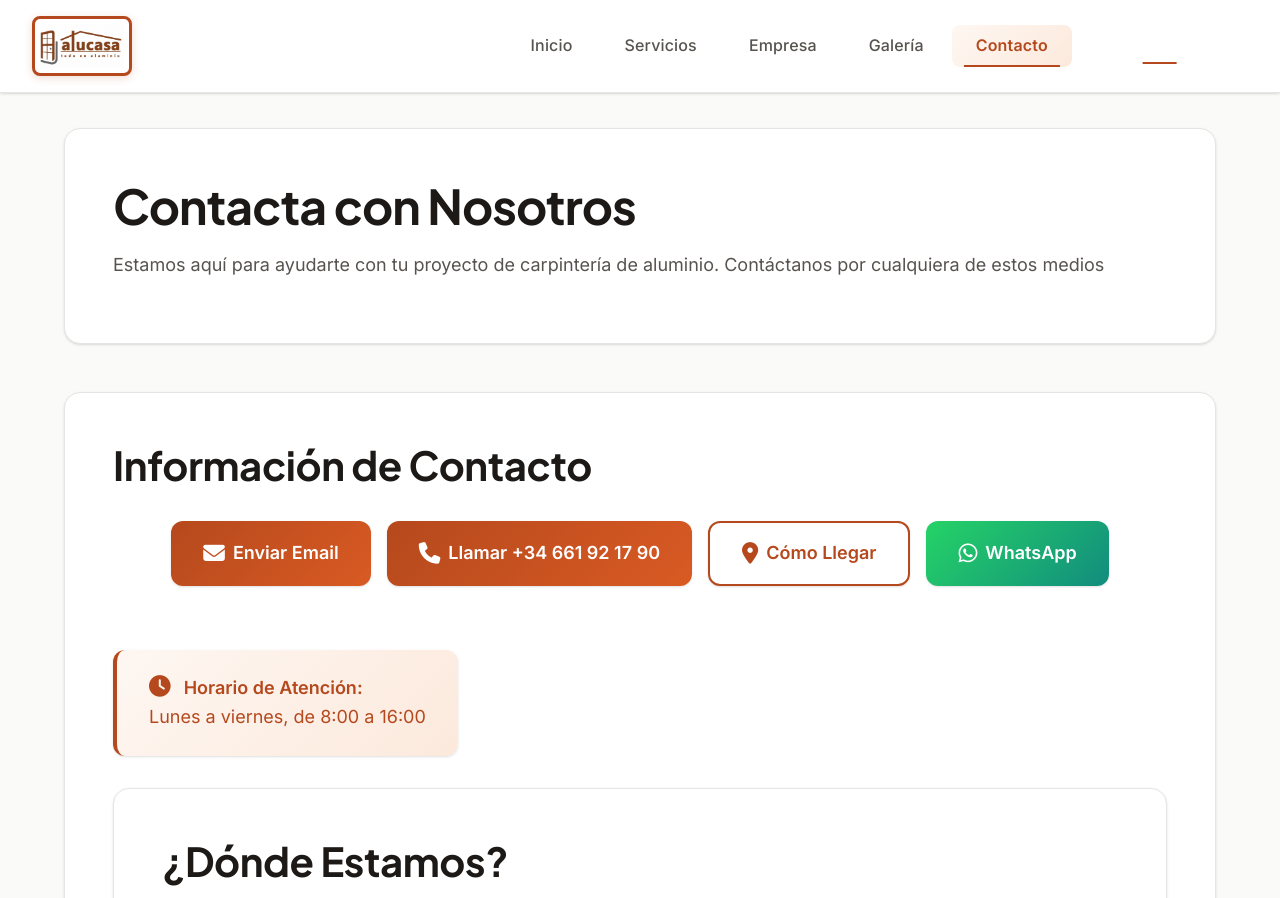
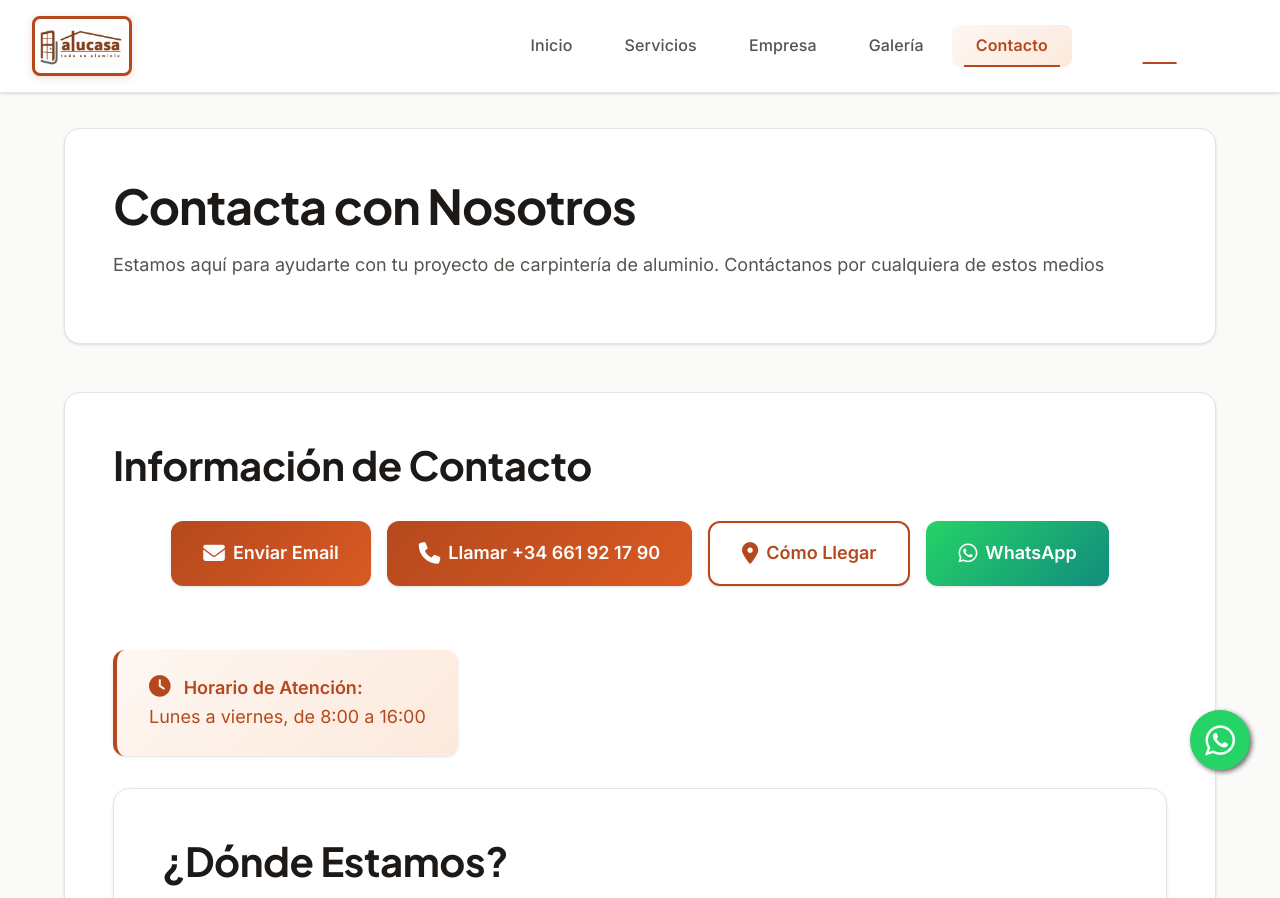
Before and after one commit to ferrum07/alucasa-web-main, a plain HTML site: page contacto.html in a window 1280 px wide. Shown: the top 898 px of the page. Drawn offline with Linux system fonts and the light colour scheme.

Commit message:
Add files via upload

```diff
--- a/contacto.html
+++ b/contacto.html
@@ -243,5 +243,39 @@
         });
     </script>
 
+<link rel="stylesheet" href="https://cdnjs.cloudflare.com/ajax/libs/font-awesome/4.7.0/css/font-awesome.min.css">
+
+<style>
+    .float-wa {
+        position: fixed;
+        width: 60px;
+        height: 60px;
+        bottom: 30px;
+        right: 30px;
+        background-color: #25d366;
+        color: #FFF !important;
+        border-radius: 50px;
+        text-align: center;
+        font-size: 35px;
+        box-shadow: 2px 2px 5px #666;
+        z-index: 9999;
+        display: flex;
+        align-items: center;
+        justify-content: center;
+        text-decoration: none !important;
+        transition: all 0.3s ease;
+    }
+    .float-wa:hover {
+        background-color: #128c7e;
+        transform: scale(1.1);
+    }
+</style>
+
+<a href="https://wa.me/34661921790?text=Hola!%20He%20visto%20vuestra%20web%20alucasa.info%20y%20me%20gustaría%20pedir%20información."
+   class="float-wa"
+   target="_blank">
+    <i class="fa fa-whatsapp"></i>
+</a>
+
 </body>
 </html>
```
Also changed, not shown: empresa.html (+34 -0 lines), galeria.html (+34 -0 lines), index.html (+34 -0 lines), servicios.html (+34 -0 lines).
